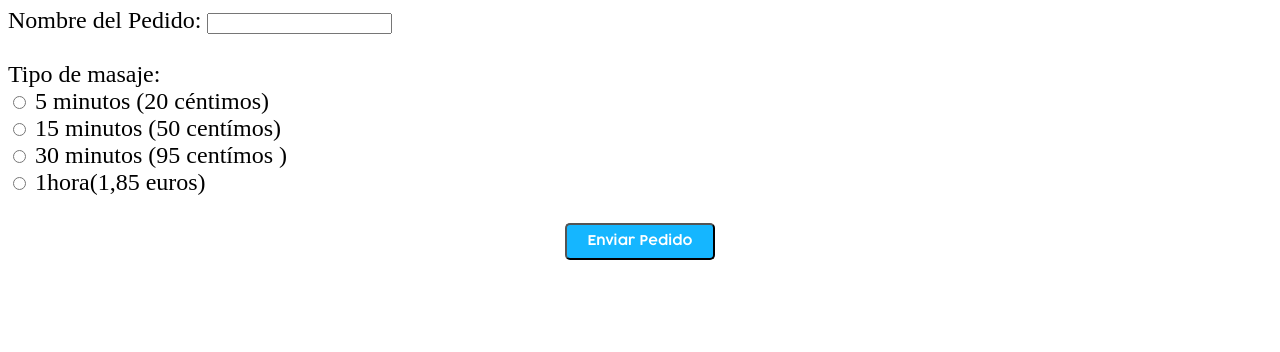
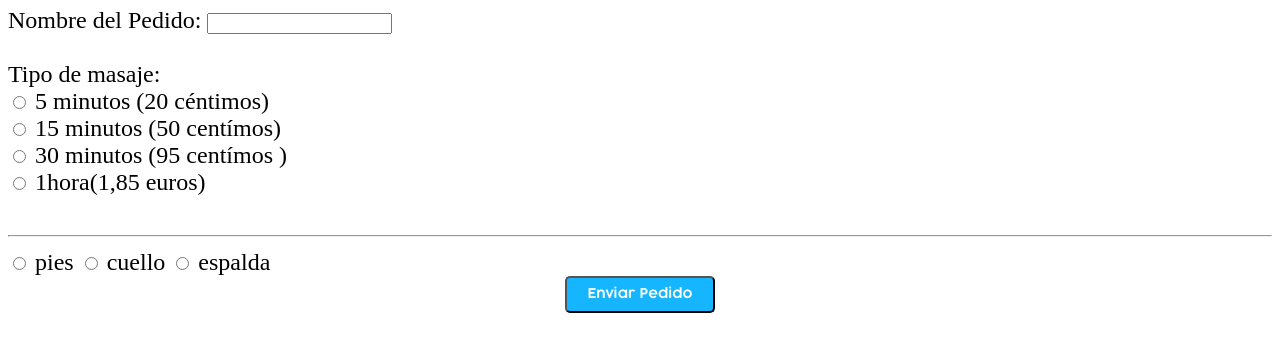
Before and after one commit to Shlac/Oli, a plain HTML site: page form.html in a window 1280 px wide. Shown: the part 212-564 px from the top of the page. Drawn offline with Linux system fonts and the light colour scheme.

Commit message:
Update form.html

```diff
--- a/form.html
+++ b/form.html
@@ -29,6 +29,19 @@
       <input type="radio" name="tiempo" value="60min">
       1hora(1,85 euros)
     </label><br><br>
+    <hr>
+    <label>
+      <input type="radio" name="zona" value="pies">
+      pies
+    </label>
+<label>
+      <input type="radio" name="zona" value="cuello">
+      cuello
+</label>
+<label>
+      <input type="radio" name="zona" value="espalda">
+      espalda
+    </label>
 
     <input type="submit" value="Enviar Pedido" id="ev">
   </form>
```
